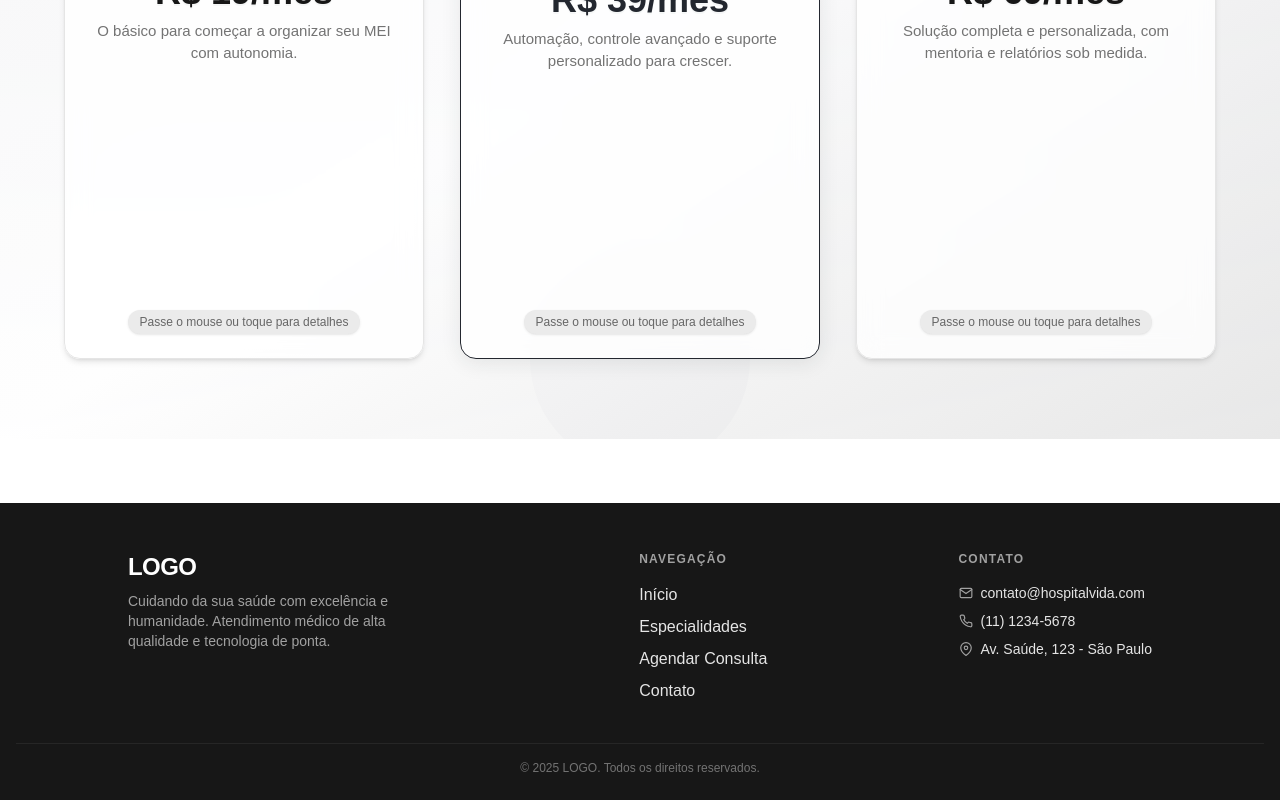
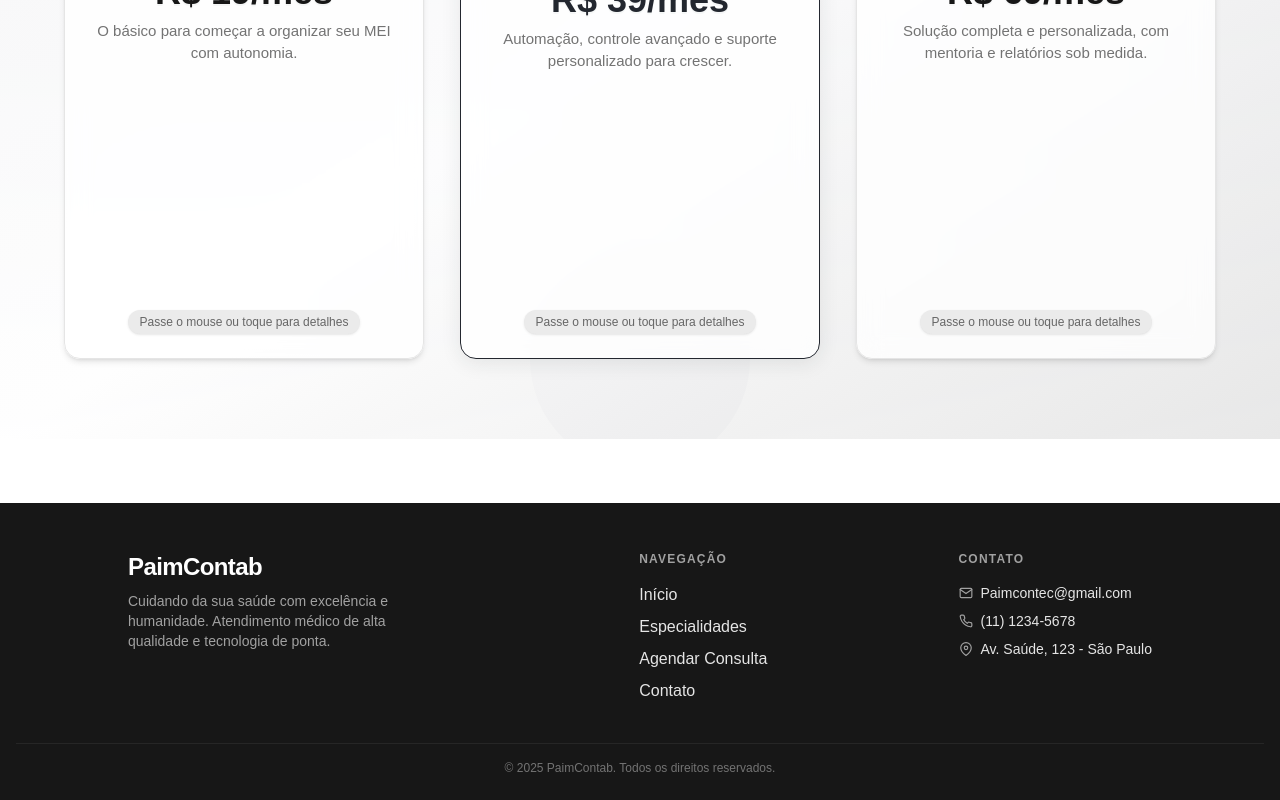
Before and after one commit to Edu-2de/PaimContab, a Next.js app in the folder frontend/: page / in a window 1280 px wide. Shown: the part 3331-4131 px from the top of the page. Built offline with nearby package versions, Linux system fonts and the light colour scheme.

Commit message:
refactor: Update footer1 component to reflect correct branding and contact information

```diff
--- a/frontend/src/components/footer1.tsx
+++ b/frontend/src/components/footer1.tsx
@@ -7,7 +7,7 @@ export default function Footer1() {
       <div className="max-w-5xl mx-auto flex flex-col md:flex-row items-center md:items-start justify-between gap-10">
         {/* Logo e descrição */}
         <div className="flex flex-col items-center md:items-start mb-8 md:mb-0">
-          <span className="text-2xl font-bold tracking-tight text-white mb-2 select-none">LOGO</span>
+          <span className="text-2xl font-bold tracking-tight text-white mb-2 select-none">PaimContab</span>
           <p className="text-neutral-400 text-sm max-w-xs text-center md:text-left">
             Cuidando da sua saúde com excelência e humanidade. Atendimento médico de alta qualidade e tecnologia de ponta.
           </p>
@@ -24,7 +24,7 @@ export default function Footer1() {
         <div className="flex flex-col gap-2 items-center md:items-start">
           <span className="uppercase text-xs text-neutral-400 font-semibold mb-2 tracking-widest">Contato</span>
           <span className="flex items-center gap-2 text-sm">
-            <FiMail className="text-neutral-400" /> contato@hospitalvida.com
+            <FiMail className="text-neutral-400" /> Paimcontec@gmail.com
           </span>
           <span className="flex items-center gap-2 text-sm">
             <FiPhone className="text-neutral-400" /> (11) 1234-5678
@@ -35,7 +35,7 @@ export default function Footer1() {
         </div>
       </div>
       <div className="mt-10 border-t border-neutral-800 pt-4 text-center text-xs text-neutral-500">
-        © {new Date().getFullYear()} LOGO. Todos os direitos reservados.
+        © {new Date().getFullYear()} PaimContab. Todos os direitos reservados.
       </div>
     </footer>
   );
```
